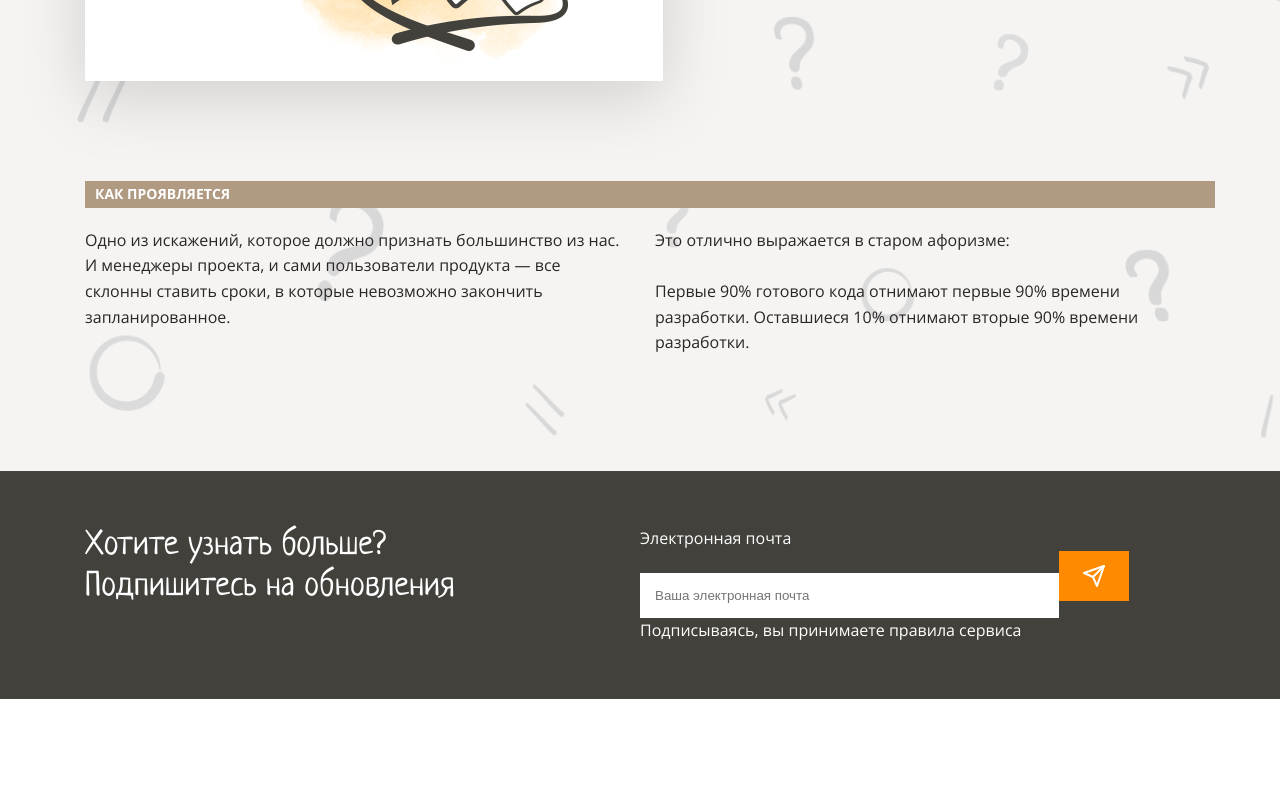
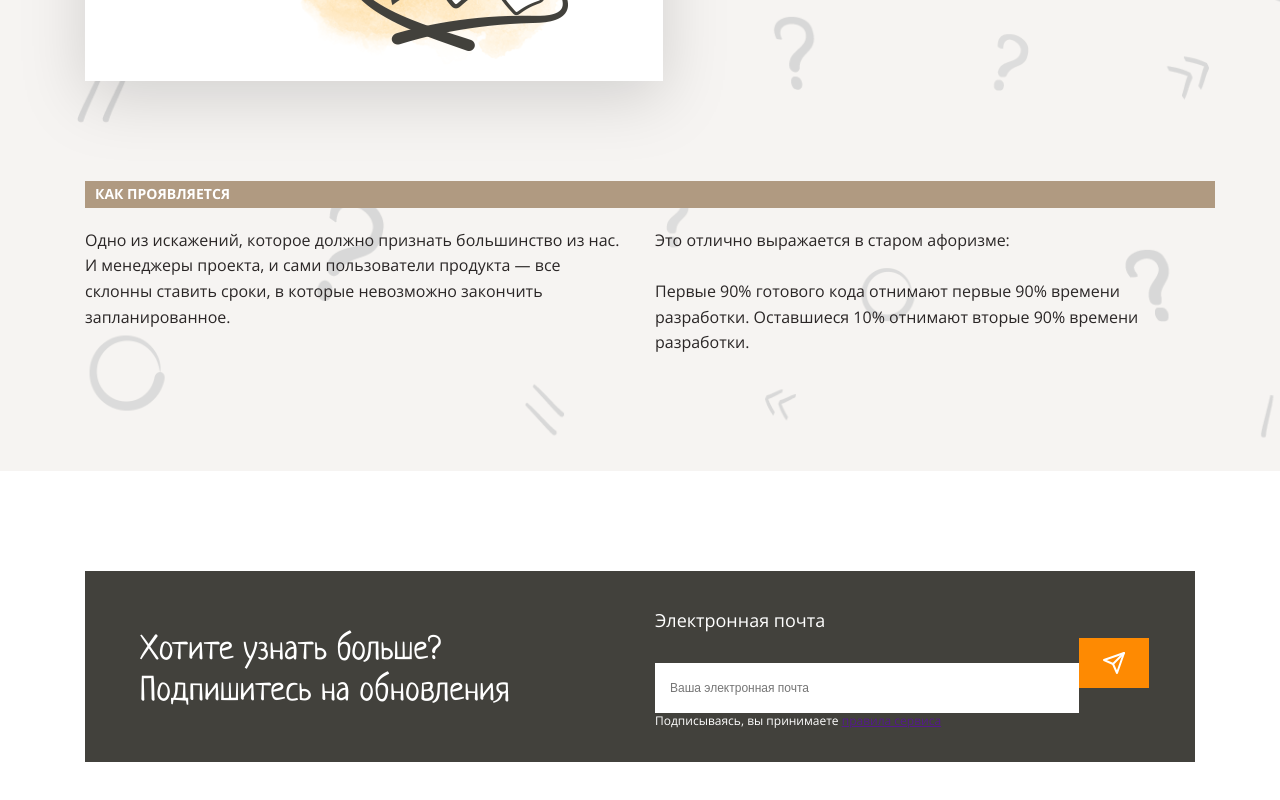
Before and after one commit to DiLavr/layout-designer-project-lvl1, a plain HTML site: page src/index.html in a window 1280 px wide. Shown: the part 6812-7612 px from the top of the page. Before the commit the page ends 7511 px from the top, so only its background shows below. Drawn offline with Linux system fonts and the light colour scheme.

Commit message:
create from section

```diff
--- a/src/index.html
+++ b/src/index.html
@@ -225,19 +225,22 @@
     </main>
     <footer>
 
-        <section class="full-width bg-form ">
-            <section class="form-section">
+        <section>
+            <div class="form-section">
                 <div>
                     <h3>Хотите узнать больше?<br> Подпишитесь на обновления</h3>
                 </div>
 
                 <div>
-                    <div>Электронная почта</div>
-                    <form><input type="text" placeholder="Ваша электронная почта"><button></button>
+
+                    <form>
+                        <div class="form-heading">Электронная почта</div>
+                        <input type="text" placeholder="Ваша электронная почта"><button></button>
+                        <p class="terms"> Подписываясь, вы принимаете <a href="">правила сервиса</a></p>
                     </form>
-                    <div> Подписываясь, вы принимаете правила сервиса</div>
+
                 </div>
-            </section>
+            </div>
         </section>
 
     </footer>
--- a/src/styles/style.css
+++ b/src/styles/style.css
@@ -352,30 +352,53 @@ div.item-nav h3 {
     margin: 0;
 }
 
-.bg-form {
+.form-section {
+    display: flex;
+    align-items: center;
     background: var(--main-dark);
     color: var(--white);
-    width: 100%
-}
-
-.form-section {
-    padding: 55px;
-    display: flex;
+    text-align: left;
 }
 
 .form-section div {
     flex: 1 1 50%
 }
 
-.form-section {
-    width: 1110px;
-    text-align: left
+.form-section h3 {
+    padding-left: 55px;
+    margin-top: 60px;
+    margin-bottom: 50px;
+}
+
+.form-section p {
+    padding: 0;
+    margin: 0;
+    line-height: 1.3
+}
+
+form {
+    padding: 15px;
+    margin-top: 3px;
+}
+
+.form-heading {
+    padding-bottom: 10px;
+    font-size: 18px;
+}
+
+.terms {
+    font-size: 12px;
 }
 
 input[type=text] {
-    padding: 15px;
-    width: 70%;
+    height: 50px;
+    padding: 0 15px;
+    width: 394px;
     border: none;
+}
+
+::placeholder {
+    font-size: 12px;
 }
 
 button {
@@ -384,7 +407,8 @@ button {
     width: 70px;
     height: 50px;
     border: none;
-    position: relative
+    position: relative;
+    bottom: 5px;
 }
 
 button::before {
```
